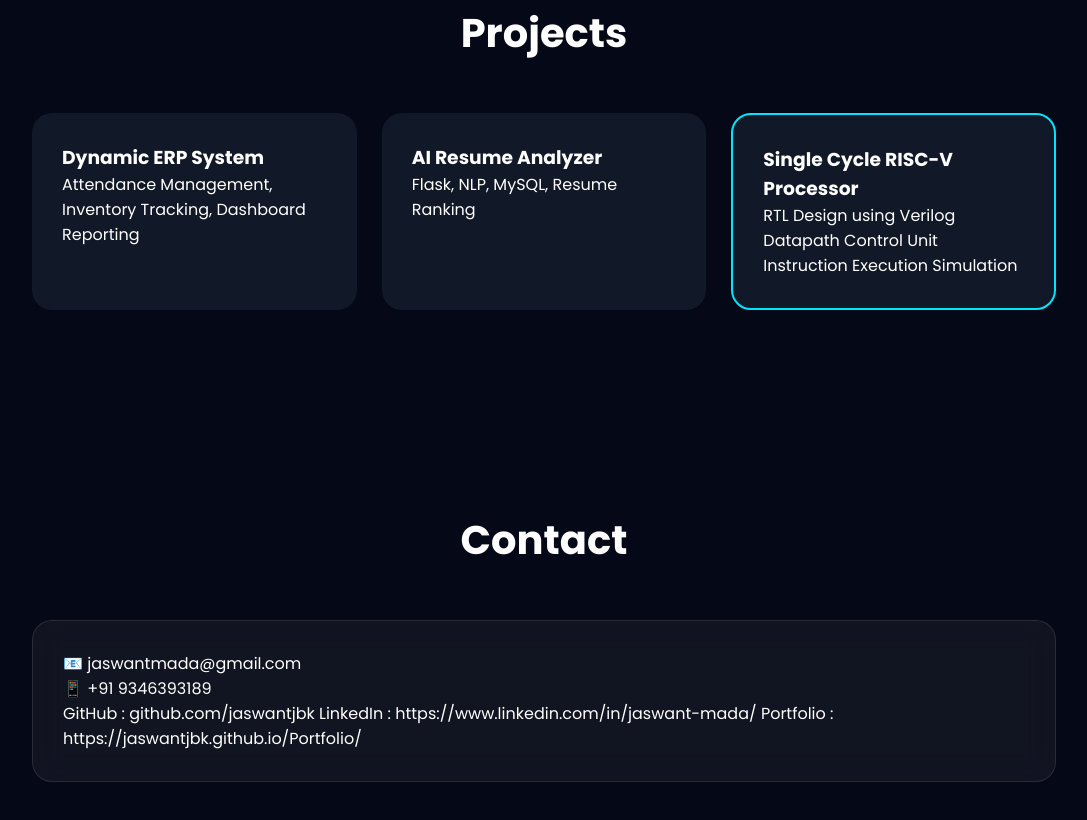
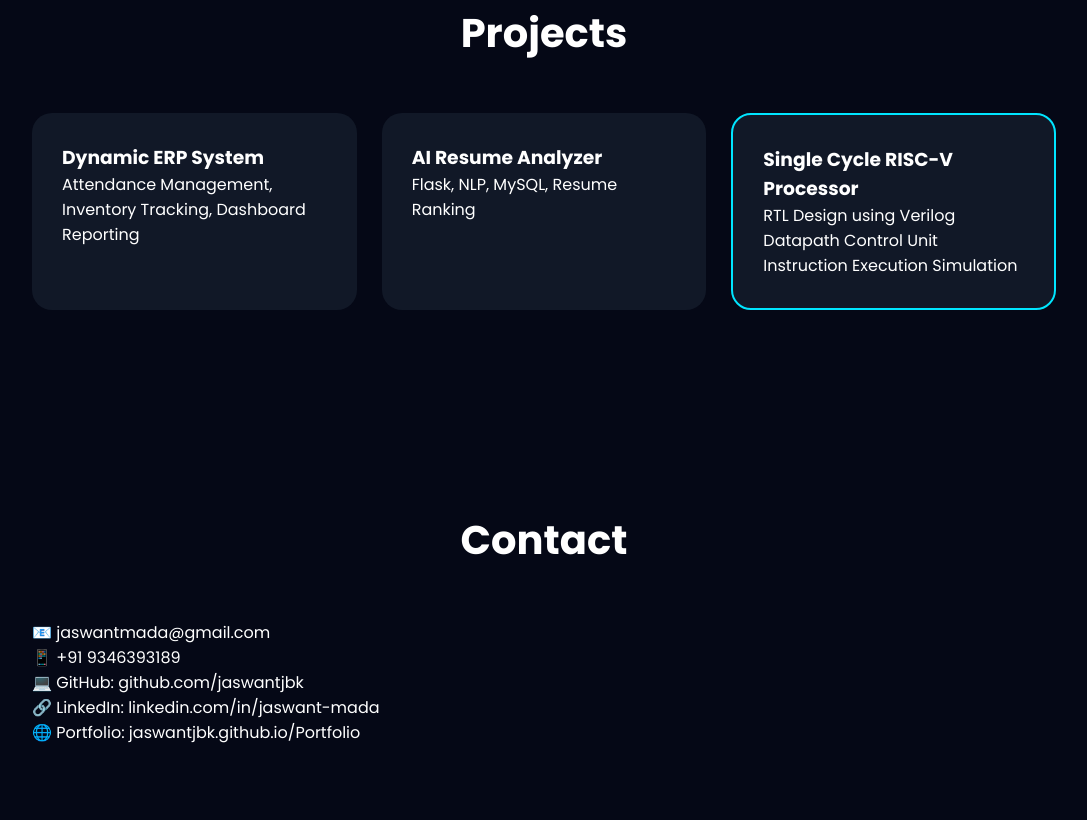
Before and after one commit to jaswantjbk/Portfolio, a plain HTML site: page index.html in a window 1280 px wide. Shown: the part 2044-2864 px from the top of the page, without its empty margins (96-1183 px from the left). Drawn offline with nearby package versions, Linux system fonts and the light colour scheme.

Commit message:
Update index.html

```diff
--- a/index.html
+++ b/index.html
@@ -157,15 +157,27 @@ Simulation
 
 <h2>Contact</h2>
 
-<div class="glass-card">
-
-<p>📧 jaswantmada@gmail.com</p>
-<p>📱 +91 9346393189</p>
-
-<a href="#">GitHub : github.com/jaswantjbk</a>
-<a href="#">LinkedIn : https://www.linkedin.com/in/jaswant-mada/</a>
-<a href="#">Portfolio :  https://jaswantjbk.github.io/Portfolio/</a>
-
+<div class="contact-links">
+    <p>📧 jaswantmada@gmail.com</p>
+    <p>📱 +91 9346393189</p>
+    <p>
+        💻 GitHub:
+        <a href="https://github.com/jaswantjbk" target="_blank">
+            github.com/jaswantjbk
+        </a>
+    </p>
+    <p>
+        🔗 LinkedIn:
+        <a href="https://linkedin.com/in/jaswant-mada/" target="_blank">
+            linkedin.com/in/jaswant-mada
+        </a>
+    </p>
+    <p>
+        🌐 Portfolio:
+        <a href="https://jaswantjbk.github.io/Portfolio/" target="_blank">
+            jaswantjbk.github.io/Portfolio
+        </a>
+    </p>
 </div>
 
 </section>
```
